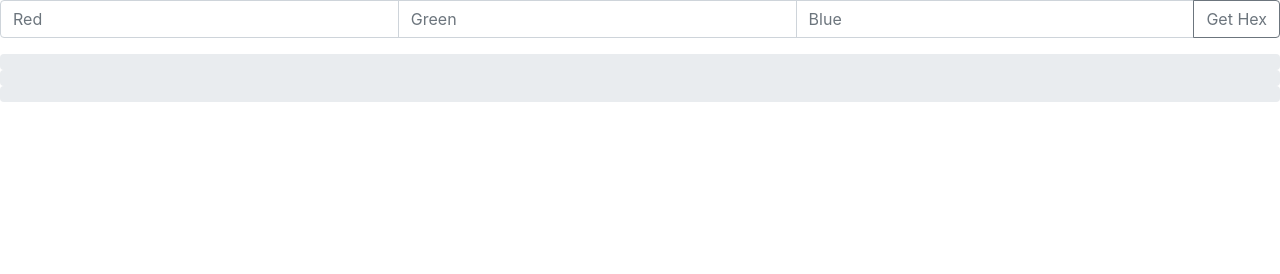
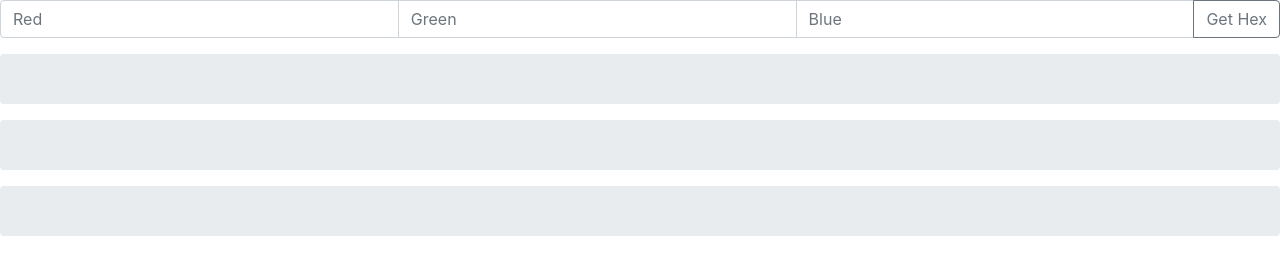
Before and after one commit to Selflabyrinth1/RGB-To-Hex, a plain HTML site: page index.html in a window 1280 px wide. Drawn offline with nearby package versions, Linux system fonts and the light colour scheme.

Commit message:
Added margins to bars

```diff
--- a/index.html
+++ b/index.html
@@ -18,13 +18,13 @@
 					<button class="btn btn-outline-secondary" type="button" id="button-addon2" onclick=rgbtohex();>Get Hex</button>
 				</div>
 			</div>
-			<div class="progress">
+			<div class="progress mb-3" style="height: 50px;">
 				<div class="progress-bar bg-danger" id="redBar" role="progressbar" style="width: 0%" aria-valuemin="0" aria-valuemax="100"></div>
 			</div>
-			<div class="progress">
+			<div class="progress mt-3" style="height: 50px;">
 				<div class="progress-bar bg-success" id="greenBar" role="progressbar" style="width: 0%" aria-valuemin="0" aria-valuemax="100"></div>
 			</div>
-			<div class="progress">
+			<div class="progress mt-3" style="height: 50px;">
 				<div class="progress-bar bg-info" id="blueBar" role="progressbar" style="width: 0%" aria-valuemin="0" aria-valuemax="100"></div>
 			</div>
 		</div>
```
